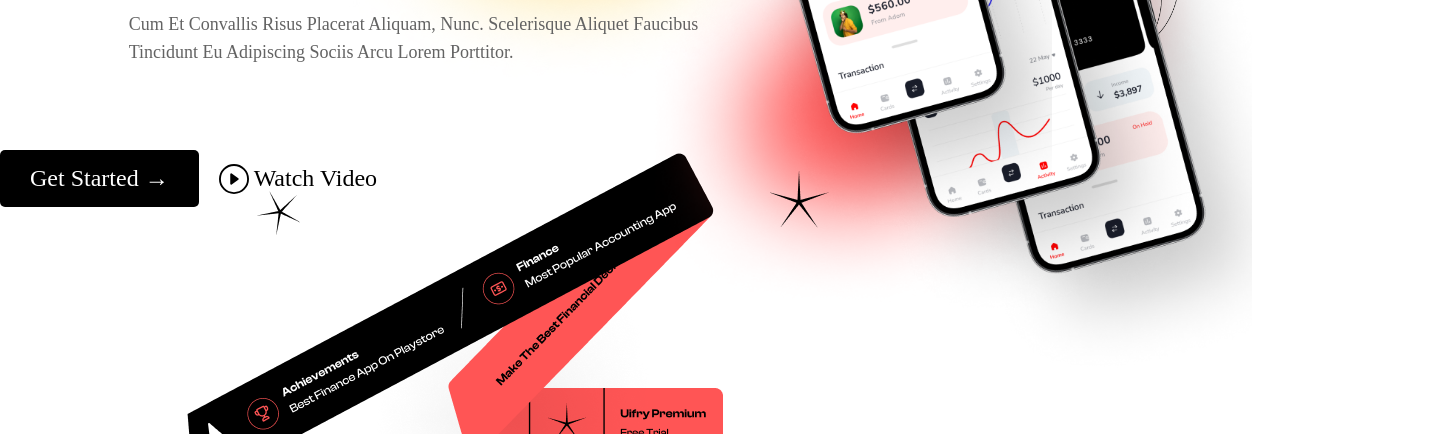
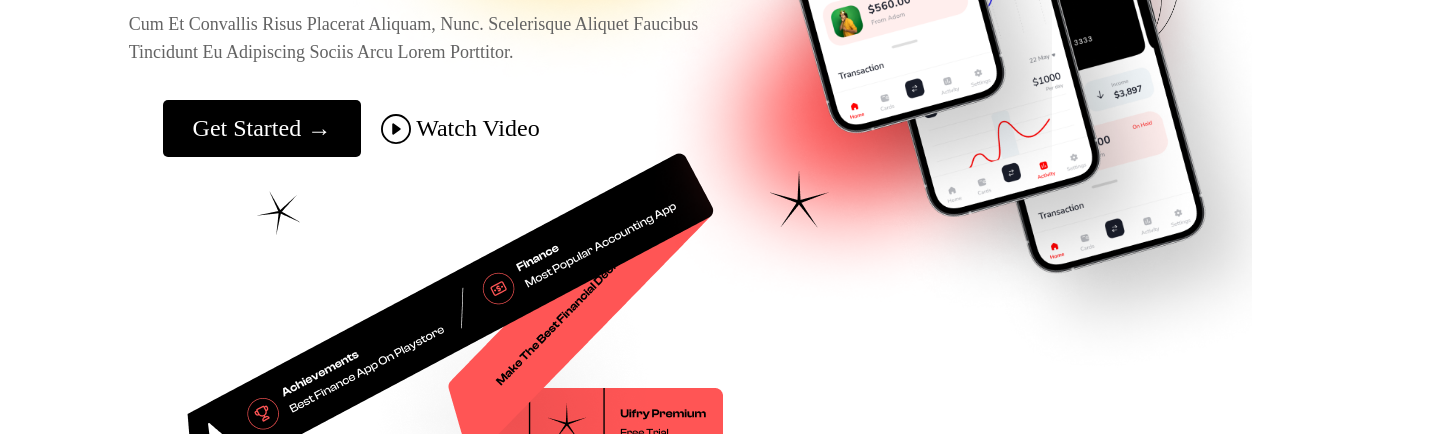
Before and after one commit to imran0494/Uifry, a plain HTML site: page index.html in a window 1280 px wide. Shown: the part 366-800 px from the top of the page, 1443 px wide, since content can reach past the window. Drawn offline with Linux system fonts and the light colour scheme; a web font is replaced by a local one.

Commit message:
Your commit message

```diff
--- a/style.css
+++ b/style.css
@@ -149,8 +149,8 @@ body {
   display: flex;
   align-items: center;
   position: absolute;
-  top: 400px;
-  left: 50%;
+  top: 350px;
+  left: 62.7%;
   transform: translateX(-50%);
   width: 100%;
 }
```
